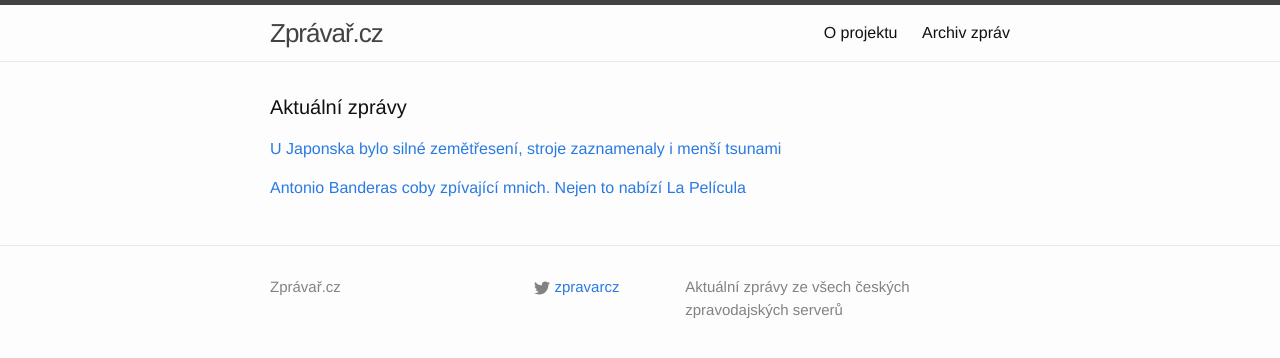
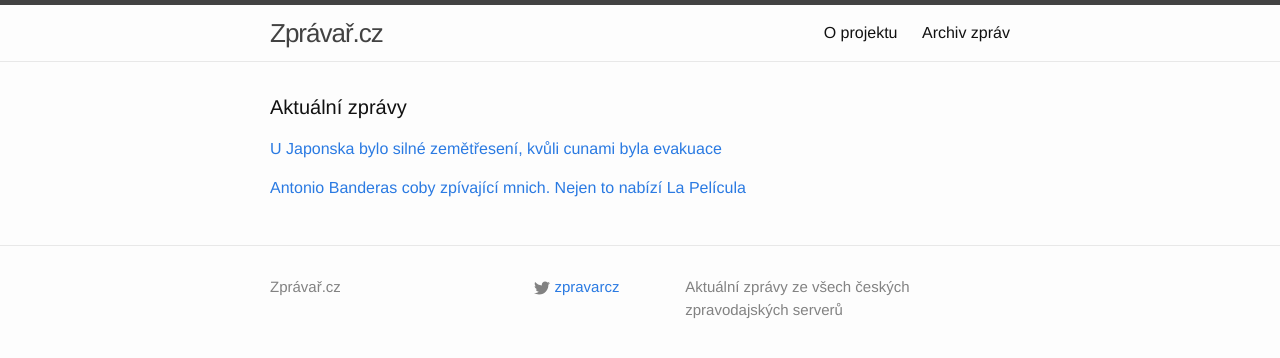
Before and after one commit to adliska/zpravar, a Jekyll site: the page built from index.html, in a window 1280 px wide. Shown: the top 358 px of the page. Built offline with Jekyll 4.4.1, drawn with Linux system fonts in a browser that asks for light colours.

Commit message:
zpravar news update

```diff
--- a/index.html
+++ b/index.html
@@ -5,9 +5,10 @@ layout: default
 <div class="home">
     <h1 class="page-heading">Aktuální zprávy</h1>
 
-<p><a href="javascript:;" onclick="toggle_visibility('zpravy0')">U Japonska bylo silné zemětřesení, stroje zaznamenaly i menší tsunami</a></p>
+<p><a href="javascript:;" onclick="toggle_visibility('zpravy0')">U Japonska bylo silné zemětřesení, kvůli cunami byla evakuace</a></p>
 <div id="zpravy0" style="display:none">
 <ul>
+<li><a href=http://www.ceskenoviny.cz/zpravy/zpravy/u-japonska-bylo-silne-zemetreseni-kvuli-cunami-byla-evakuace/1182236>U Japonska bylo silné zemětřesení, kvůli cunami byla evakuace - www.ceskenoviny.cz</a></li>
 <li><a href=http://zpravy.idnes.cz/japonsko-zemetreseni-trunami-varovani-d9w-/zahranicni.aspx?c=A150217_064923_zahranicni_skr>U Japonska bylo silné zemětřesení, stroje zaznamenaly i menší tsunami - zpravy.idnes.cz</a></li>
 <li><a href=http://www.novinky.cz/zahranicni/svet/361868-japonsko-postihlo-zemetreseni-hrozila-tsunami.html>Japonsko postihlo zemětřesení, hrozila tsunami - www.novinky.cz</a></li>
 <li><a href=http://www.ceskenoviny.cz/zpravy/zpravy/u-pobrezi-japonska-bylo-silne-zemetreseni-ceka-se-metrova-cunami/1182236>U pobřeží Japonska bylo silné zemětřesení, čeká se metrová cunami - www.ceskenoviny.cz</a></li>
```
